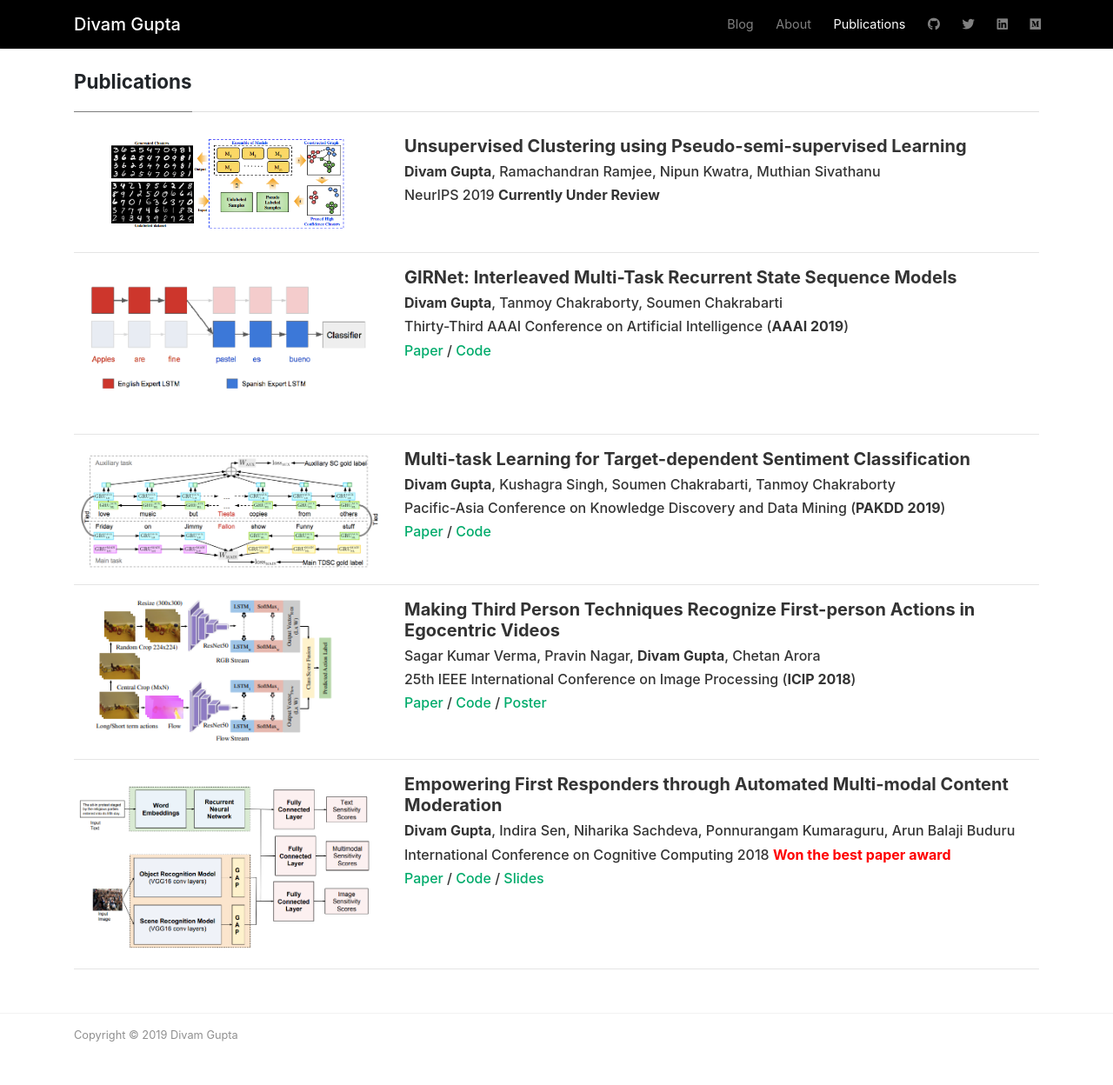
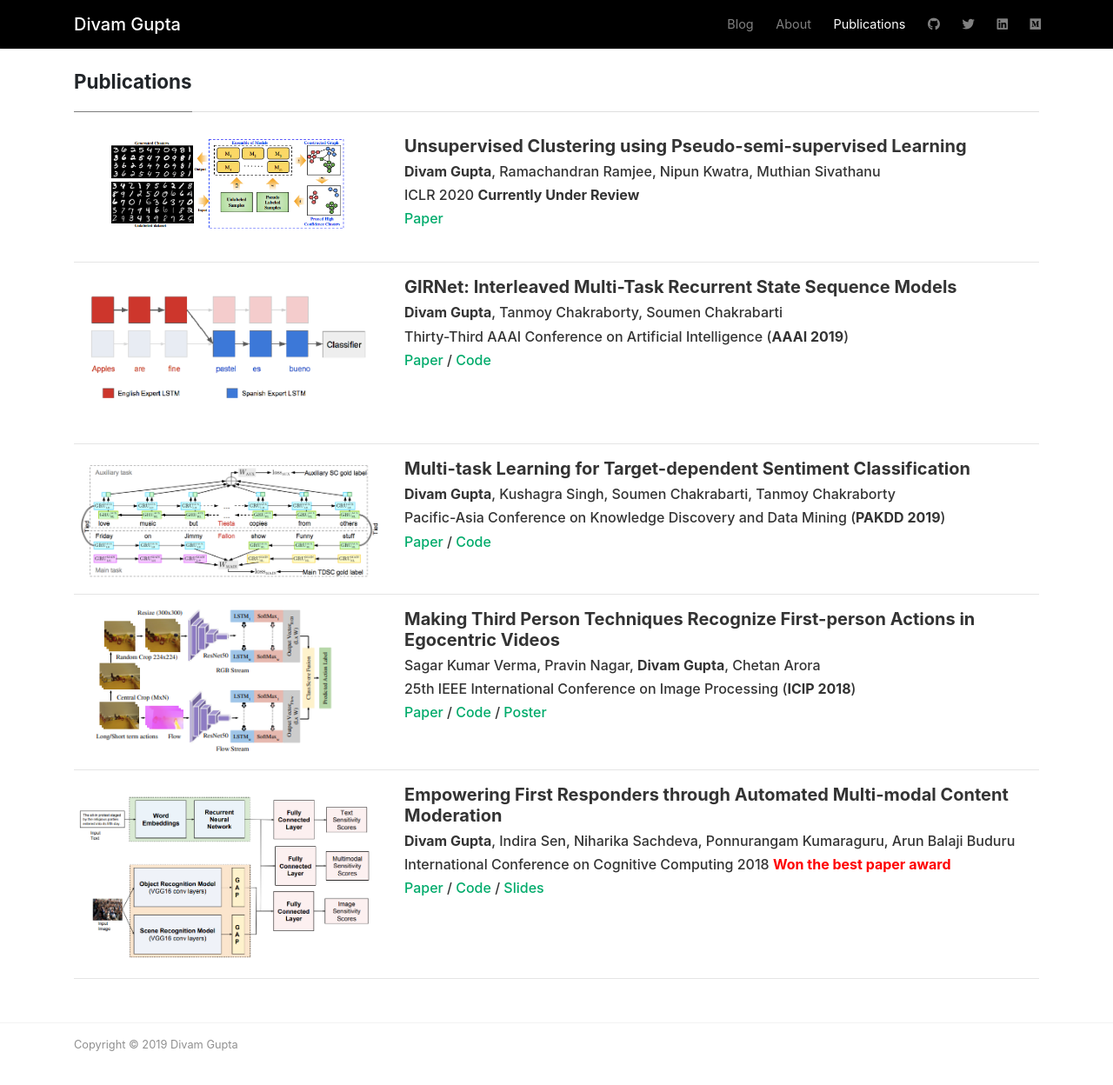
Before and after one commit to divamgupta/divamgupta.github.io, a Jekyll site: the page built from publications.md, in a window 1280 px wide and 1285 px high. Shown: the top 1248 px of the window at 87% size. Built offline with Jekyll 4.4.1, drawn with Linux system fonts in a browser that asks for light colours; nearby versions of some CDN libraries; comment, search, counter and statistics services are not loaded.

Commit message:
Update publications.md

```diff
--- a/publications.md
+++ b/publications.md
@@ -20,7 +20,12 @@ comments: false
             <b>Divam Gupta</b>, Ramachandran Ramjee, Nipun Kwatra, Muthian Sivathanu
         </h6>
         <h6  style="font-weight: 500; margin-bottom: 0.5rem; " >
-            NeurIPS 2019 <b>Currently Under Review </b>
+            ICLR 2020 <b>Currently Under Review </b>
+        </h6>
+        <h6 style="font-weight: 500; margin-bottom: 0.5rem; " >
+            <p>
+            <a href="https://openreview.net/forum?id=rJlnxkSYPS">Paper</a>
+            </p>
         </h6>
 
       </div>
```
